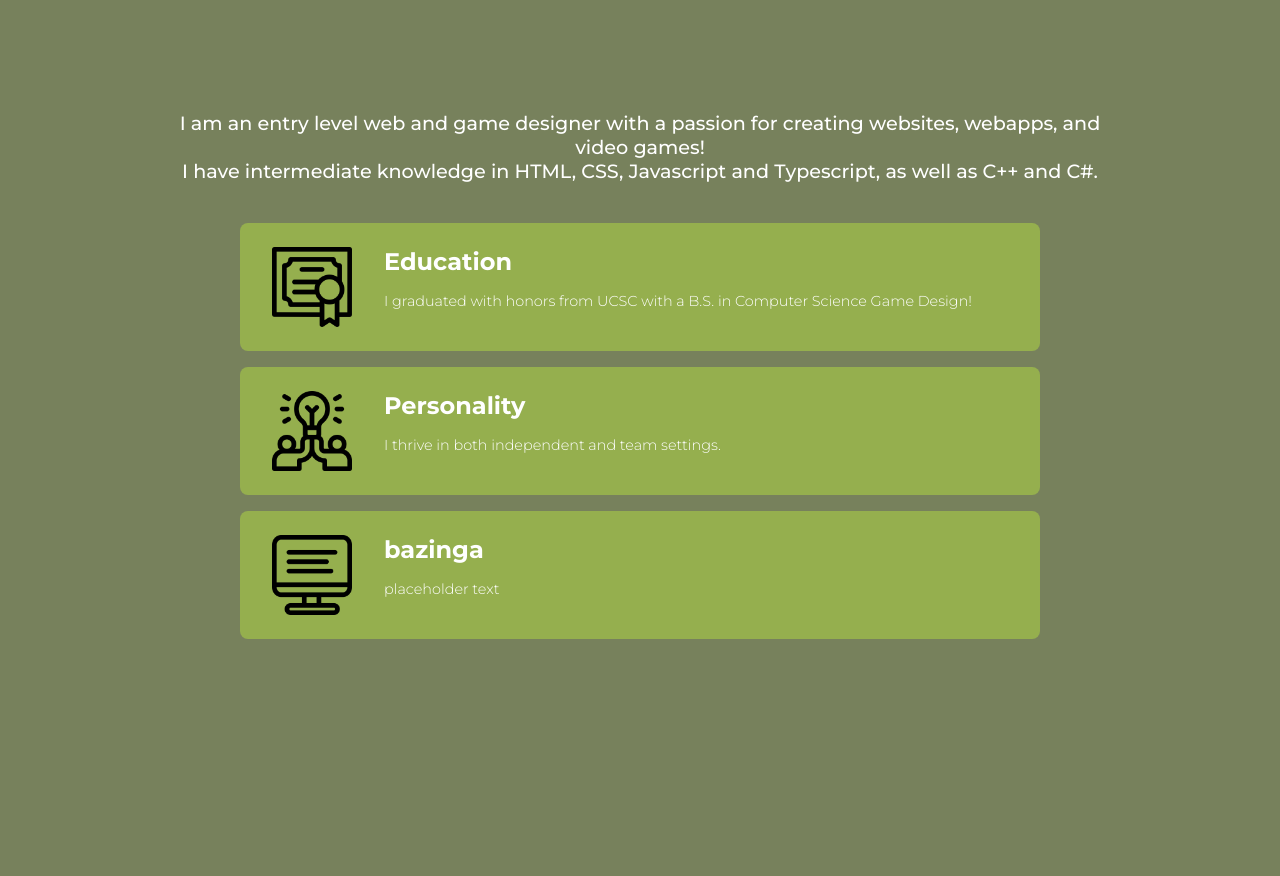
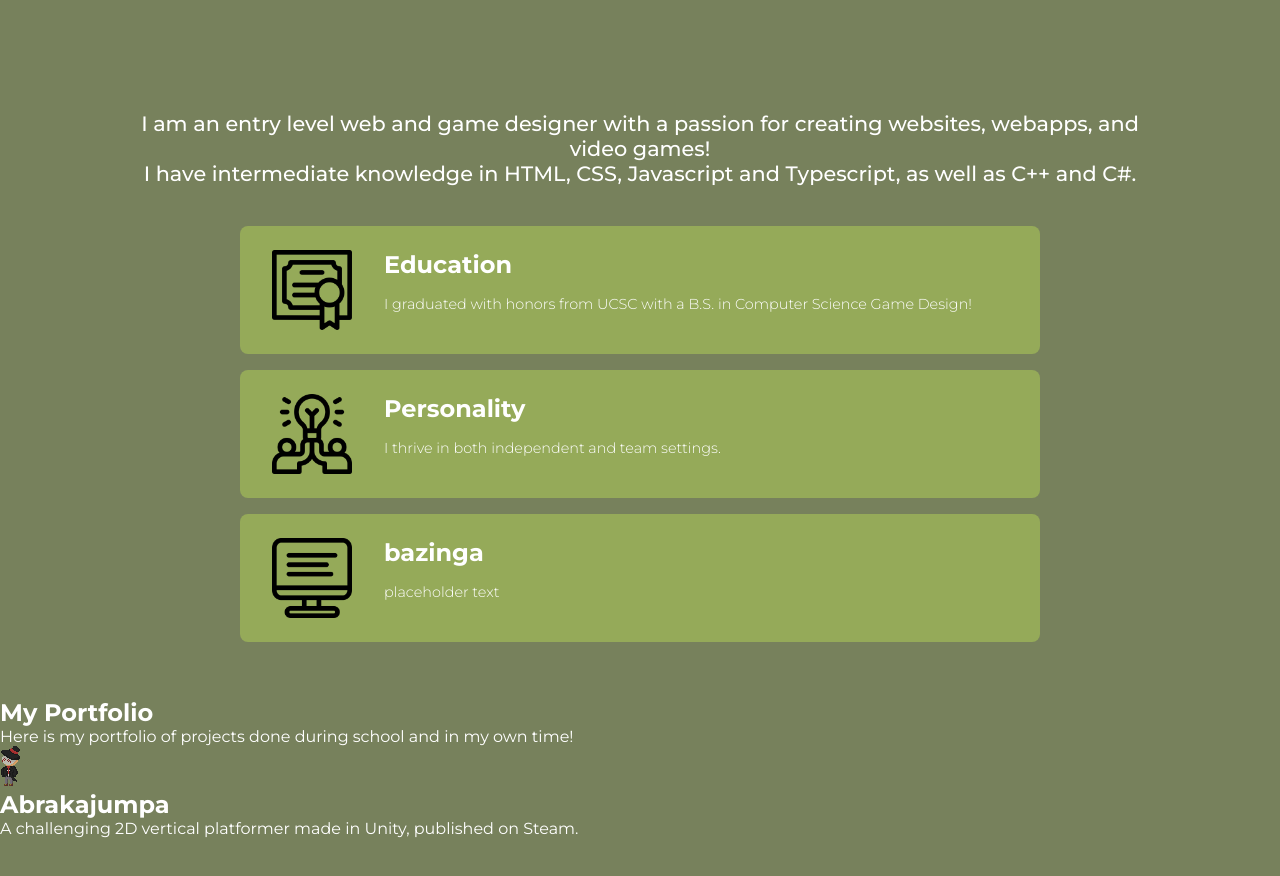
Before and after one commit to gocai/portfolio, a React (Create React App) app: page / in a window 1280 px wide. Shown: the part 969-1845 px from the top of the page. Before the commit the page ends 1664 px from the top, so only its background shows below. Built offline with nearby package versions, Linux system fonts and the light colour scheme.

Commit message:
portfolio section liftoff

```diff
--- a/src/App.js
+++ b/src/App.js
@@ -1,6 +1,7 @@
 import Navbar from "./components/navbar/navbar";
 import Intro from "./components/intro/intro";
 import Abouts from "./components/about/about";
+import Portfoliotab from "./components/portfoliotab/portfoliotab";
 import React from "react";
 
 function App() {
@@ -9,6 +10,7 @@ function App() {
         <Navbar />
         <Intro />
         <Abouts />
+        <Portfoliotab />
     </div>
   );
 }
--- a/src/components/about/about.css
+++ b/src/components/about/about.css
@@ -23,9 +23,9 @@
 }
 .sectionParagraph{
     font-weight: 500;
-    font-size: 1rem;
-    padding: 0 2rem;
-    font-size: 1.2rem;
+    padding: 0 1rem;
+    font-size: 1.3rem;
+
 }
 .skillText>p{
     font-weight: 500;
@@ -45,7 +45,7 @@
     margin: 1rem;
     padding: 1.5rem 2rem;
     border-radius: 0.5rem;
-    background: rgb(149, 175, 78);
+    background: rgb(149, 170, 89);
 }
 
 .skillText>p{
--- /dev/null
+++ b/src/components/portfoliotab/portfoliotab.js
@@ -0,0 +1,44 @@
+import React from "react";
+import './portfoliotab.css';
+import abrakajumpa from '../../assets/abraicon.png';
+
+const Portfoliotab = () => {
+  return (
+    <section className="works">
+        <h2 className="workstitle">My Portfolio</h2>
+        <span className="worksdescription">Here is my portfolio of projects done during school and in my own time!</span>
+
+        <div className="workspanel">
+            <img src={abrakajumpa} alt="" className="worksimg" />
+            <h2 className="workspanelheader">
+                Abrakajumpa
+            </h2>
+            <p className="workspaneldesc">
+                A challenging 2D vertical platformer made in Unity, published on Steam.
+            </p>
+        </div>
+
+        <div className="workspanel">
+            <img src="" alt="" className="worksimg" />
+            <h2 className="workspanelheader">
+
+            </h2>
+            <p className="workspaneldesc">
+
+            </p>
+        </div>
+
+        <div className="workspanel">
+            <img src="" alt="" className="worksimg" />
+            <h2 className="workspanelheader">
+
+            </h2>
+            <p className="workspaneldesc">
+
+            </p>
+        </div>
+    </section>
+  )
+}
+
+export default Portfoliotab
```
Also changed, not shown: src/assets/abraicon.png (added), src/components/portfoliotab/portfoliotab.css (added).
